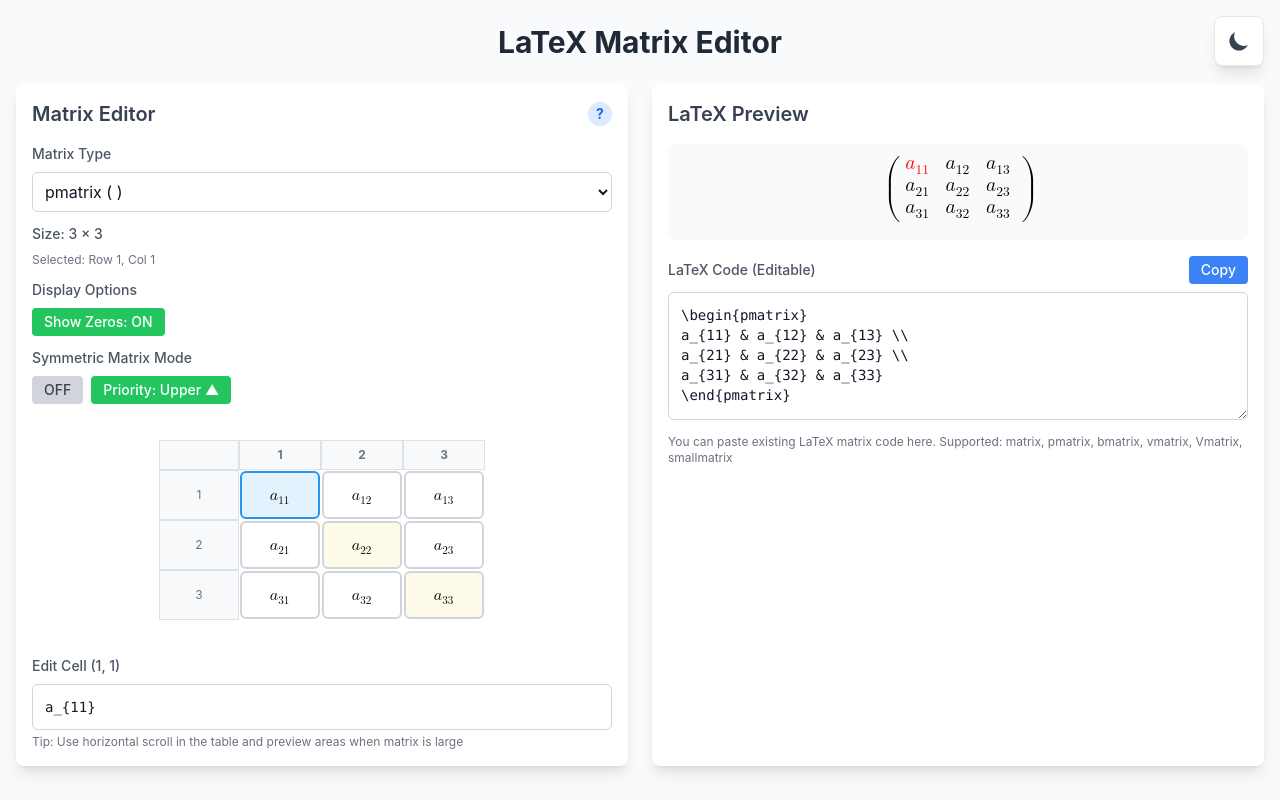
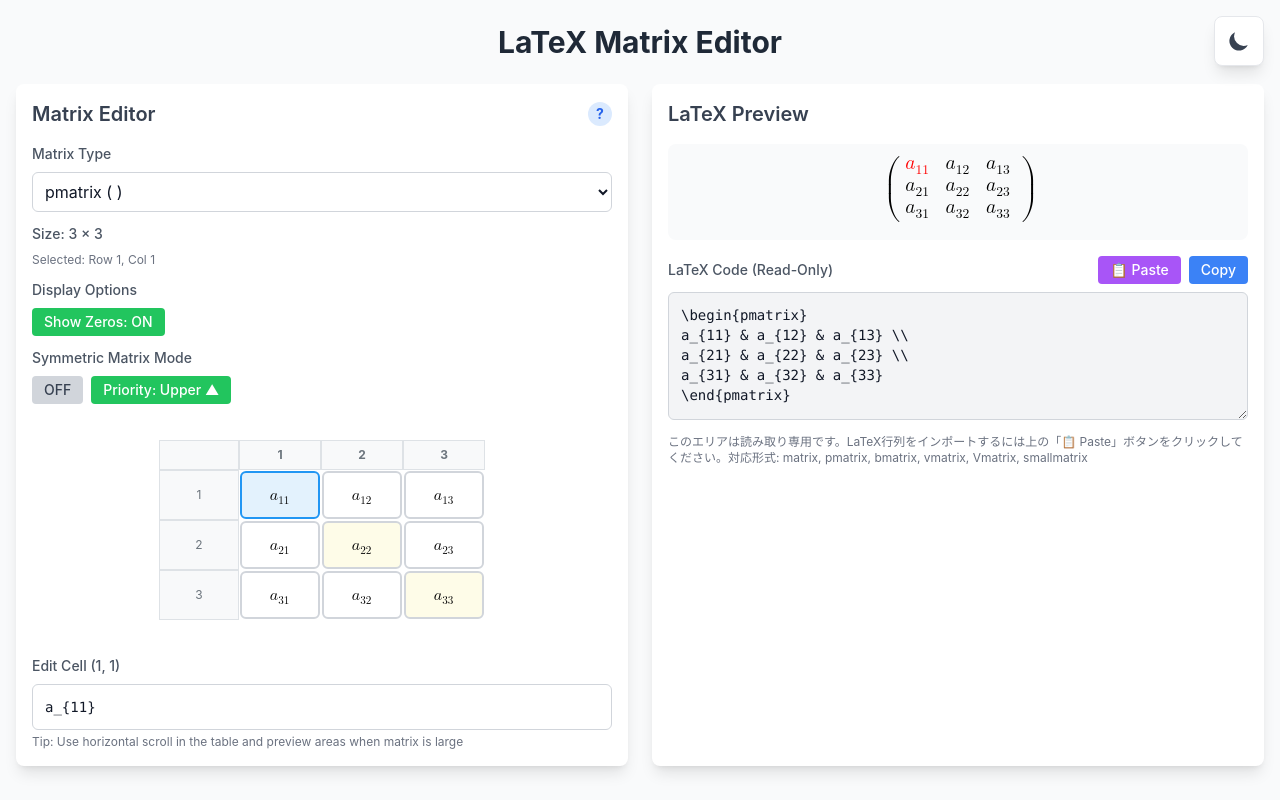
Before and after one commit to ymzkd/MiniTools-WebApp, a React (Vite) app: page / in a window 1280 px wide. Built offline with nearby package versions, Linux system fonts and the light colour scheme.

Commit message:
Add clipboard paste feature and make LaTeX code textarea read-only
Co-authored-by: ymz.ptr <ymz.ptr@gmail.com>

```diff
--- a/src/components/LaTeXMatrixEditor.tsx
+++ b/src/components/LaTeXMatrixEditor.tsx
@@ -918,23 +918,21 @@ const LaTeXMatrixEditor: React.FC = () => {
     }
   };
 
-  // LaTeXコード手動編集
-  const handleLatexCodeChange = (value: string) => {
-    setLatexCode(value);
-
-    const currentLength = latexCode.length;
-    const newLength = value.length;
-    const isLargeChange = Math.abs(newLength - currentLength) > 20;
-
-    setSyncDirection('code-to-table');
-
-    if (isLargeChange) {
-      parseLatexMatrix(value);
-    } else {
-      clearTimeout(window.parseTimeout);
-      window.parseTimeout = setTimeout(() => {
-        parseLatexMatrix(value);
-      }, 500);
+  // クリップボードからのペースト機能
+  const pasteFromClipboard = async () => {
+    try {
+      const clipboardText = await navigator.clipboard.readText();
+      if (clipboardText.trim()) {
+        // LaTeX行列コードを解析してテーブルにインポート
+        parseLatexMatrix(clipboardText);
+      }
+    } catch (error) {
+      console.error('Failed to read from clipboard:', error);
+      // フォールバック: プロンプトを使用
+      const input = prompt('クリップボードからの読み取りができません。LaTeX行列コードを直接貼り付けてください:');
+      if (input && input.trim()) {
+        parseLatexMatrix(input);
+      }
     }
   };
 
@@ -1330,8 +1328,16 @@ const LaTeXMatrixEditor: React.FC = () => {
           <div>
             <div className="flex justify-between items-center mb-2">
               <label className="text-sm font-medium text-gray-600 dark:text-gray-300">
-                LaTeX Code (Editable)
+                LaTeX Code (Read-Only)
               </label>
+              <div className="flex gap-2">
+                <button
+                  onClick={pasteFromClipboard}
+                  className="px-3 py-1 rounded text-sm font-medium transition-colors bg-purple-500 text-white hover:bg-purple-600"
+                  title="クリップボードからLaTeX行列をインポート"
+                >
+                  📋 Paste
+                </button>
                 <button
                   onClick={copyToClipboard}
                   className={`px-3 py-1 rounded text-sm font-medium transition-colors ${
@@ -1343,15 +1349,16 @@ const LaTeXMatrixEditor: React.FC = () => {
                   {copySuccess ? 'Copied!' : 'Copy'}
                 </button>
               </div>
+            </div>
             <textarea
               value={latexCode}
-              onChange={(e) => handleLatexCodeChange(e.target.value)}
-              className="w-full h-32 p-3 border border-gray-300 dark:border-gray-600 rounded-md font-mono text-sm focus:ring-2 focus:ring-blue-500 focus:border-transparent overflow-x-auto bg-white dark:bg-gray-700 text-gray-900 dark:text-gray-100"
-              placeholder="Paste LaTeX matrix code here or edit generated code..."
+              readOnly
+              className="w-full h-32 p-3 border border-gray-300 dark:border-gray-600 rounded-md font-mono text-sm focus:ring-2 focus:ring-blue-500 focus:border-transparent overflow-x-auto bg-gray-100 dark:bg-gray-600 text-gray-900 dark:text-gray-100 cursor-text"
+              placeholder="Generated LaTeX code will appear here..."
               style={{ resize: 'vertical' }}
             />
             <div className="mt-2 text-xs text-gray-500 dark:text-gray-400">
-              <p>You can paste existing LaTeX matrix code here. Supported: matrix, pmatrix, bmatrix, vmatrix, Vmatrix, smallmatrix</p>
+              <p>このエリアは読み取り専用です。LaTeX行列をインポートするには上の「📋 Paste」ボタンをクリックしてください。対応形式: matrix, pmatrix, bmatrix, vmatrix, Vmatrix, smallmatrix</p>
               {parseError && (
                 <p className="text-red-600 dark:text-red-400 mt-1">Parse error: {parseError}</p>
               )}
```
Lines whose indentation alone changed are shown as unchanged.
